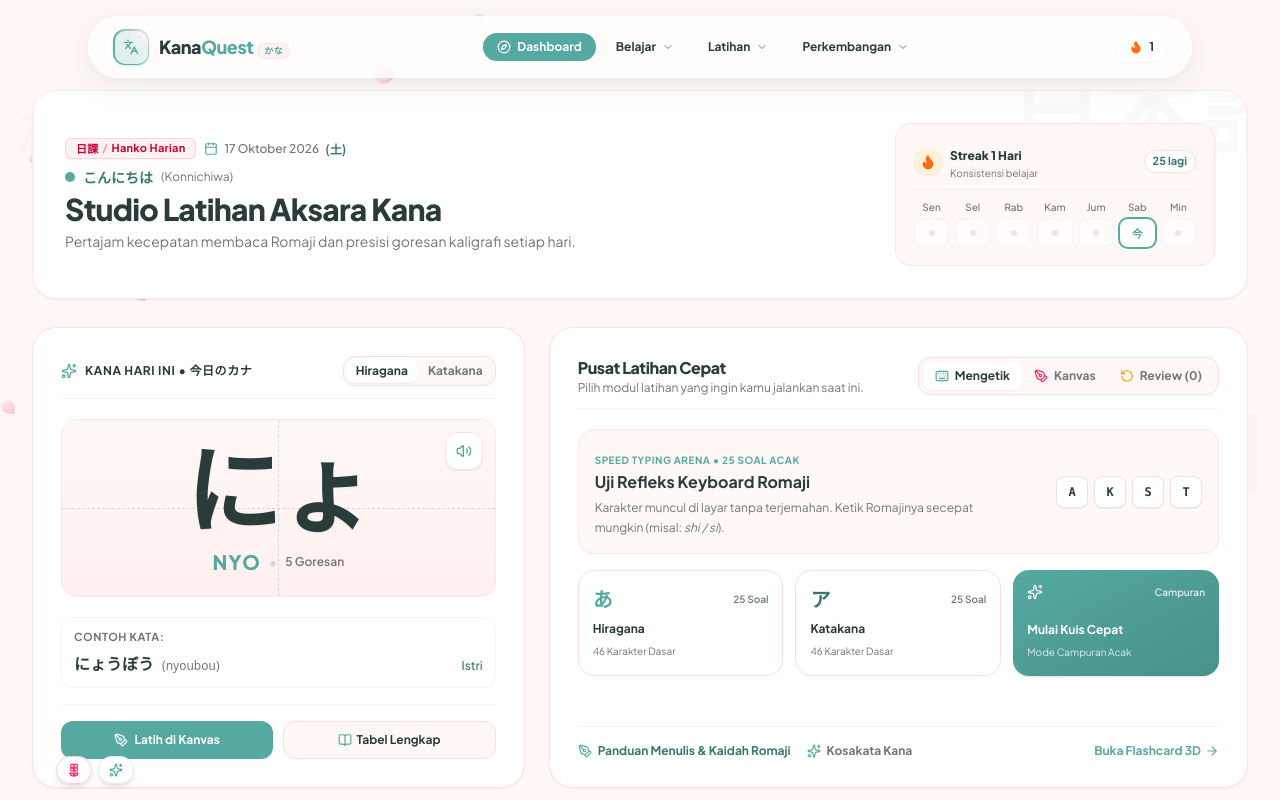
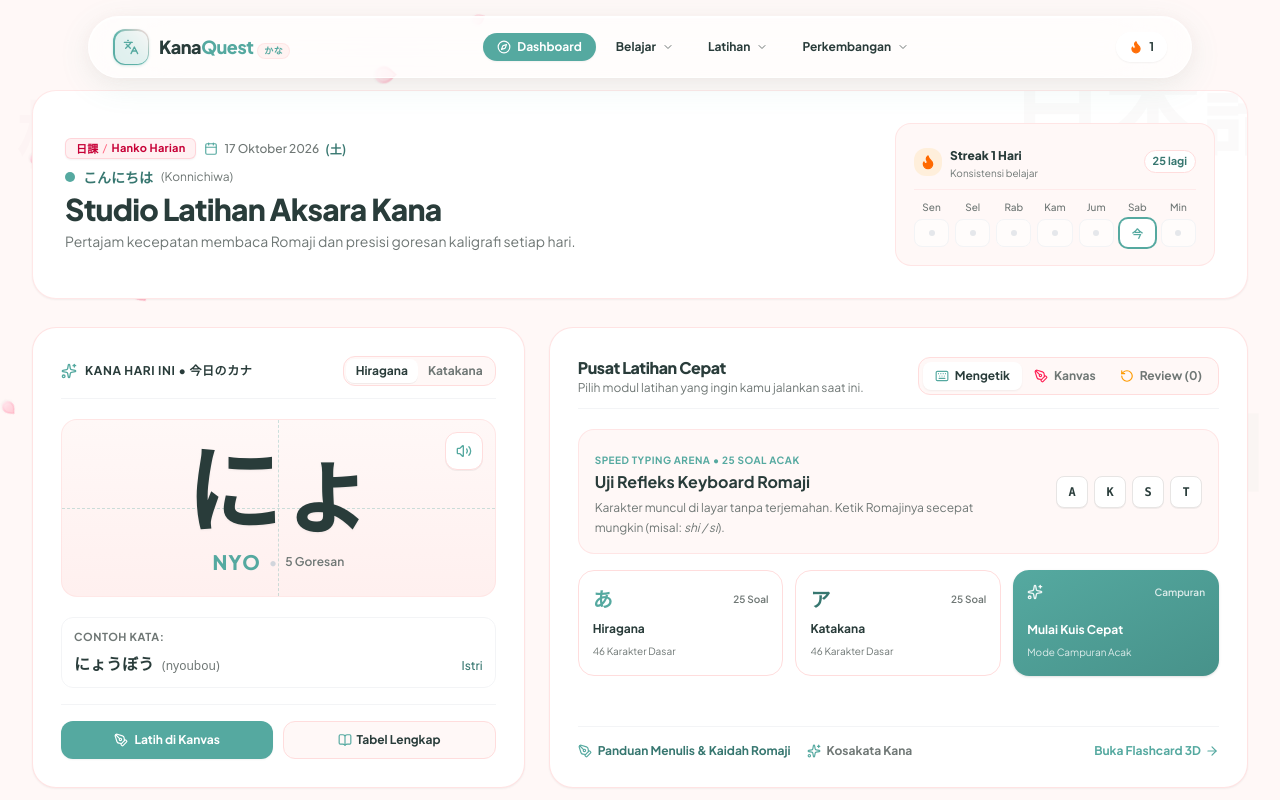
Before and after one commit to mfauzannnftrhmn/KanaQuest, a Next.js app: page / in a window 1280 px wide. Shown: the top 800 px of the page. Built offline with nearby package versions, Linux system fonts and the light colour scheme.

Commit message:
delete tombol intro

```diff
--- a/components/SakuraBackground.tsx
+++ b/components/SakuraBackground.tsx
@@ -1,7 +1,6 @@
 "use client";
 
 import { useEffect, useState, useMemo } from "react";
-import { Flower2, Sparkles } from "lucide-react";
 
 interface Petal {
   id: number;
@@ -15,32 +14,11 @@ interface Petal {
 }
 
 export default function SakuraBackground() {
-  const [isEnabled, setIsEnabled] = useState(true);
   const [isClient, setIsClient] = useState(false);
 
   useEffect(() => {
     setIsClient(true);
-    try {
-      const saved = localStorage.getItem("kanaquest_sakura_anim");
-      if (saved !== null) {
-        setIsEnabled(saved === "true");
-      }
-    } catch {
-      // LocalStorage safe
-    }
   }, []);
-
-  const toggleSakura = () => {
-    setIsEnabled((prev) => {
-      const next = !prev;
-      try {
-        localStorage.setItem("kanaquest_sakura_anim", next.toString());
-      } catch {
-        // safe
-      }
-      return next;
-    });
-  };
 
   // Generate deterministic petals array once
   const petals: Petal[] = useMemo(() => {
@@ -59,13 +37,10 @@ export default function SakuraBackground() {
   if (!isClient) return null;
 
   return (
-    <>
-      {/* 1. Subtle Floating Sakura Petals in Background */}
-      {isEnabled && (
-        <div
-          aria-hidden="true"
-          className="fixed inset-0 pointer-events-none z-0 overflow-hidden select-none"
-        >
+    <div
+      aria-hidden="true"
+      className="fixed inset-0 pointer-events-none z-0 overflow-hidden select-none"
+    >
           {petals.map((petal) => (
             <div
               key={petal.id}
@@ -127,44 +102,5 @@ export default function SakuraBackground() {
             和
           </div>
         </div>
-      )}
-
-      {/* 2. Floating Quick Controls (Bottom Left) */}
-      <div className="fixed bottom-3.5 left-14 sm:bottom-4 sm:left-14 z-40 flex items-center gap-1.5">
-        <button
-          type="button"
-          onClick={toggleSakura}
-          title={isEnabled ? "Matikan animasi kelopak sakura" : "Nyalakan animasi kelopak sakura"}
-          className={`group flex items-center gap-1.5 px-2.5 py-1.5 rounded-full text-[11px] font-bold shadow-md transition-all cursor-pointer backdrop-blur-md border ${
-            isEnabled
-              ? "bg-white/90 text-rose-600 border-rose-200 hover:bg-rose-50 hover:scale-105"
-              : "bg-white/70 text-gray-400 border-gray-200 hover:text-gray-600 hover:bg-white"
-          }`}
-        >
-          <Flower2
-            className={`w-3.5 h-3.5 transition-transform duration-500 ${
-              isEnabled ? "text-rose-500 group-hover:rotate-45" : "text-gray-400"
-            }`}
-          />
-          <span className="hidden xs:inline">
-            {isEnabled ? "Sakura: Hidup" : "Sakura: Mati"}
-          </span>
-        </button>
-
-        <button
-          type="button"
-          onClick={() => {
-            if (typeof window !== "undefined") {
-              window.dispatchEvent(new CustomEvent("kanaquest:replay-splash"));
-            }
-          }}
-          title="Tampilkan kembali animasi splash screen pembuka"
-          className="group flex items-center gap-1 px-2.5 py-1.5 rounded-full text-[11px] font-bold shadow-md transition-all cursor-pointer backdrop-blur-md border bg-white/90 text-[#377770] border-[#D9EFEC] hover:bg-[#D9EFEC]/40 hover:scale-105 active:scale-95"
-        >
-          <Sparkles className="w-3.5 h-3.5 text-[#55A9A0] group-hover:rotate-12 transition-transform" />
-          <span className="hidden xs:inline">Intro</span>
-        </button>
-      </div>
-    </>
   );
 }
```
